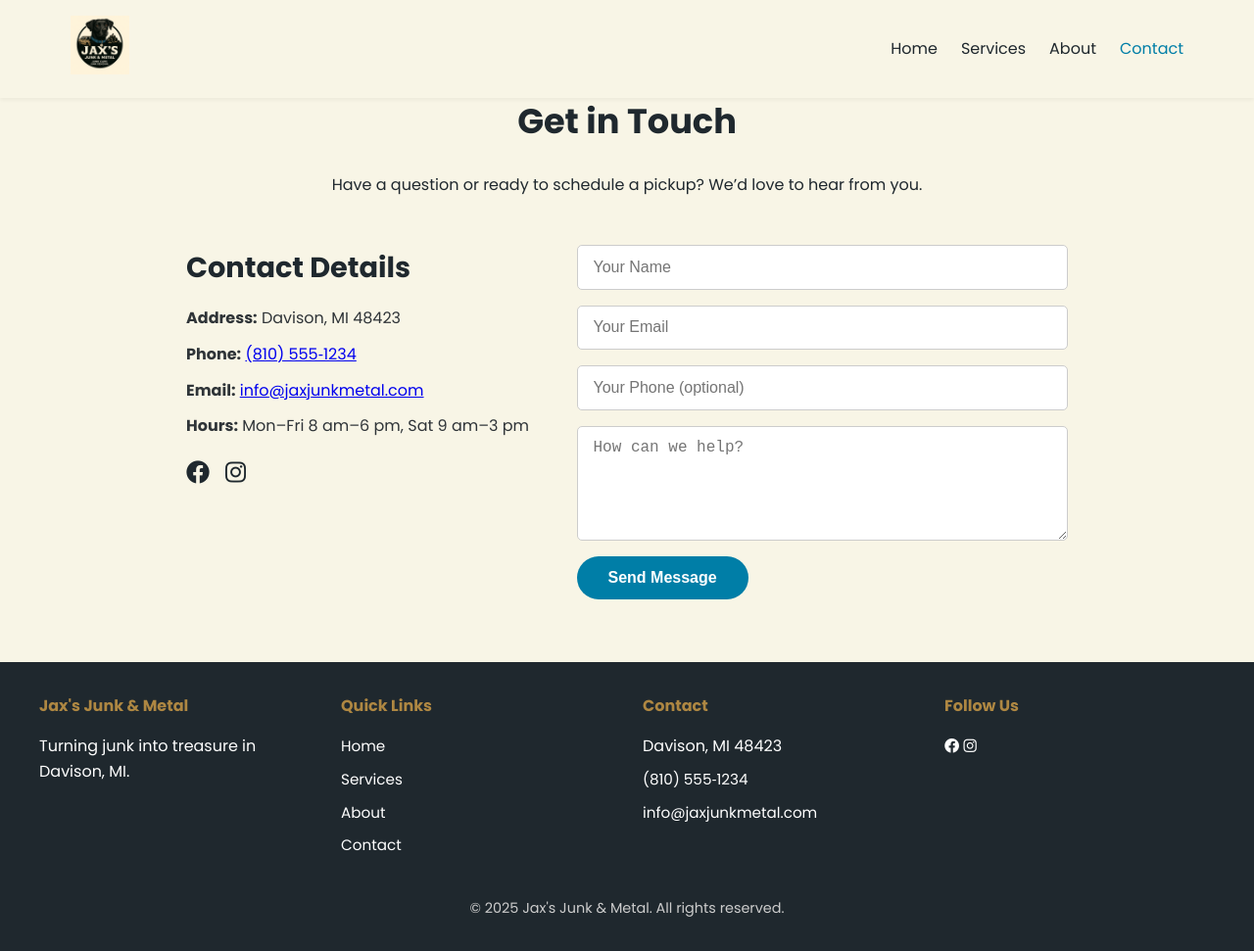
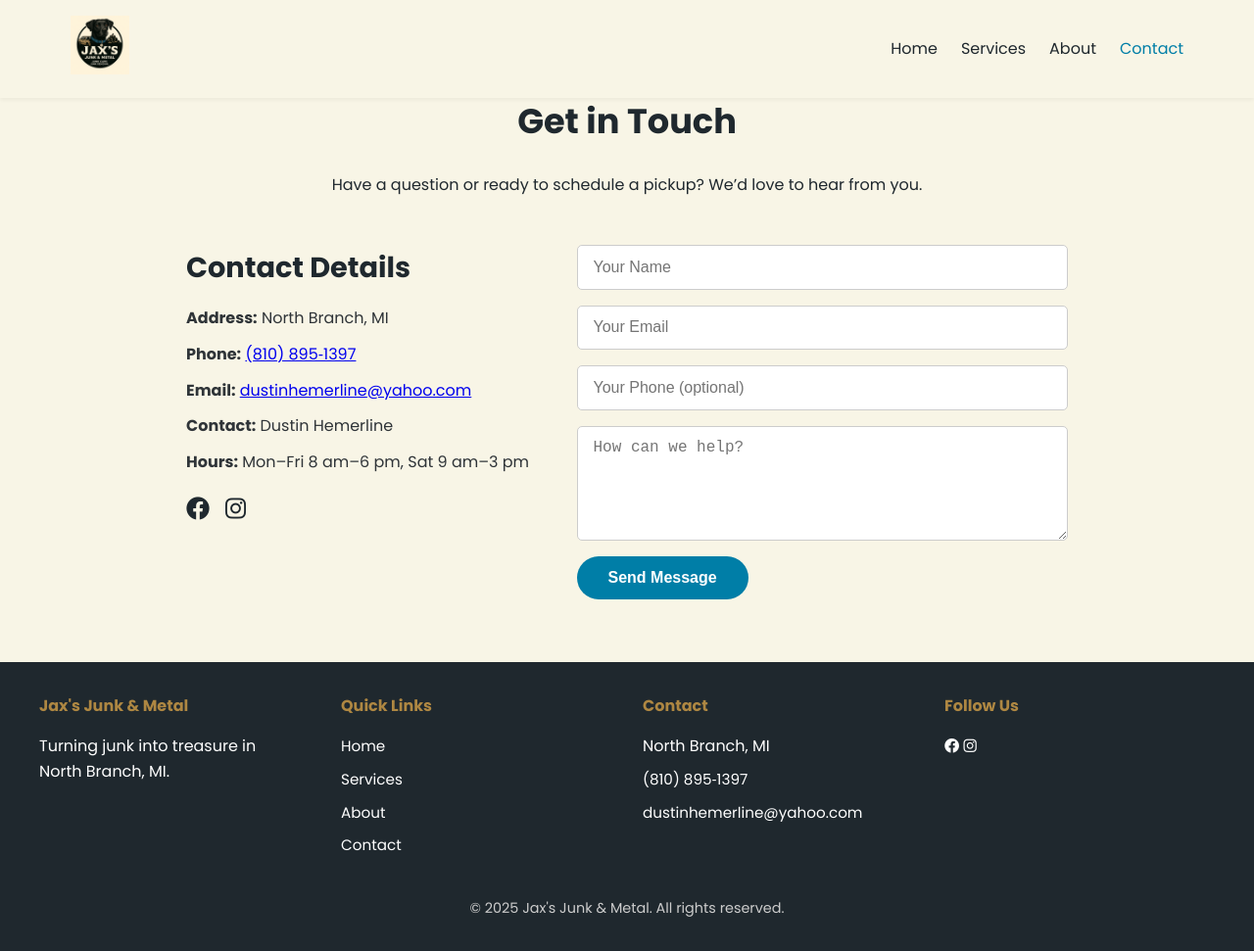
Before and after one commit to dustinhemerline-sys/jaxsjunkandmetal, a plain HTML site: page contact.html in a window 1280 px wide. Shown: the whole page at 98% size. Drawn offline with Linux system fonts and the light colour scheme.

Commit message:
Update contact information and location

```diff
--- a/contact.html
+++ b/contact.html
@@ -38,10 +38,12 @@
         <div class="contact-info">
           <h2>Contact Details</h2>
           <ul>
-            <li><strong>Address:</strong> Davison, MI 48423</li>
-            <li><strong>Phone:</strong> <a href="tel:18105551234">(810) 555‑1234</a></li>
-            <li><strong>Email:</strong> <a href="mailto:info@jaxjunkmetal.com">info@jaxjunkmetal.com</a></li>
-            <li><strong>Hours:</strong> Mon–Fri 8 am–6 pm, Sat 9 am–3 pm</li>
+            <!-- Updated contact information provided by the business owner -->
+            <li><strong>Address:</strong> North Branch, MI</li>
+            <li><strong>Phone:</strong> <a href="tel:18108951397">(810) 895‑1397</a></li>
+            <li><strong>Email:</strong> <a href="mailto:dustinhemerline@yahoo.com">dustinhemerline@yahoo.com</a></li>
+            <li><strong>Contact:</strong> Dustin Hemerline</li>
+            <li><strong>Hours:</strong> Mon–Fri 8 am–6 pm, Sat 9 am–3 pm</li>
           </ul>
           <div class="social-icons">
             <a href="#" aria-label="Facebook"><i class="fab fa-facebook"></i></a>
@@ -66,7 +68,7 @@
     <div class="footer-inner">
       <div class="footer-column">
         <h4>Jax's Junk &amp; Metal</h4>
-        <p>Turning junk into treasure in Davison, MI.</p>
+        <p>Turning junk into treasure in North Branch, MI.</p>
       </div>
       <div class="footer-column">
         <h4>Quick Links</h4>
@@ -80,9 +82,9 @@
       <div class="footer-column">
         <h4>Contact</h4>
         <ul>
-          <li>Davison, MI 48423</li>
-          <li><a href="tel:18105551234">(810) 555‑1234</a></li>
-          <li><a href="mailto:info@jaxjunkmetal.com">info@jaxjunkmetal.com</a></li>
+          <li>North Branch, MI</li>
+          <li><a href="tel:18108951397">(810) 895‑1397</a></li>
+          <li><a href="mailto:dustinhemerline@yahoo.com">dustinhemerline@yahoo.com</a></li>
         </ul>
       </div>
       <div class="footer-column">
```
